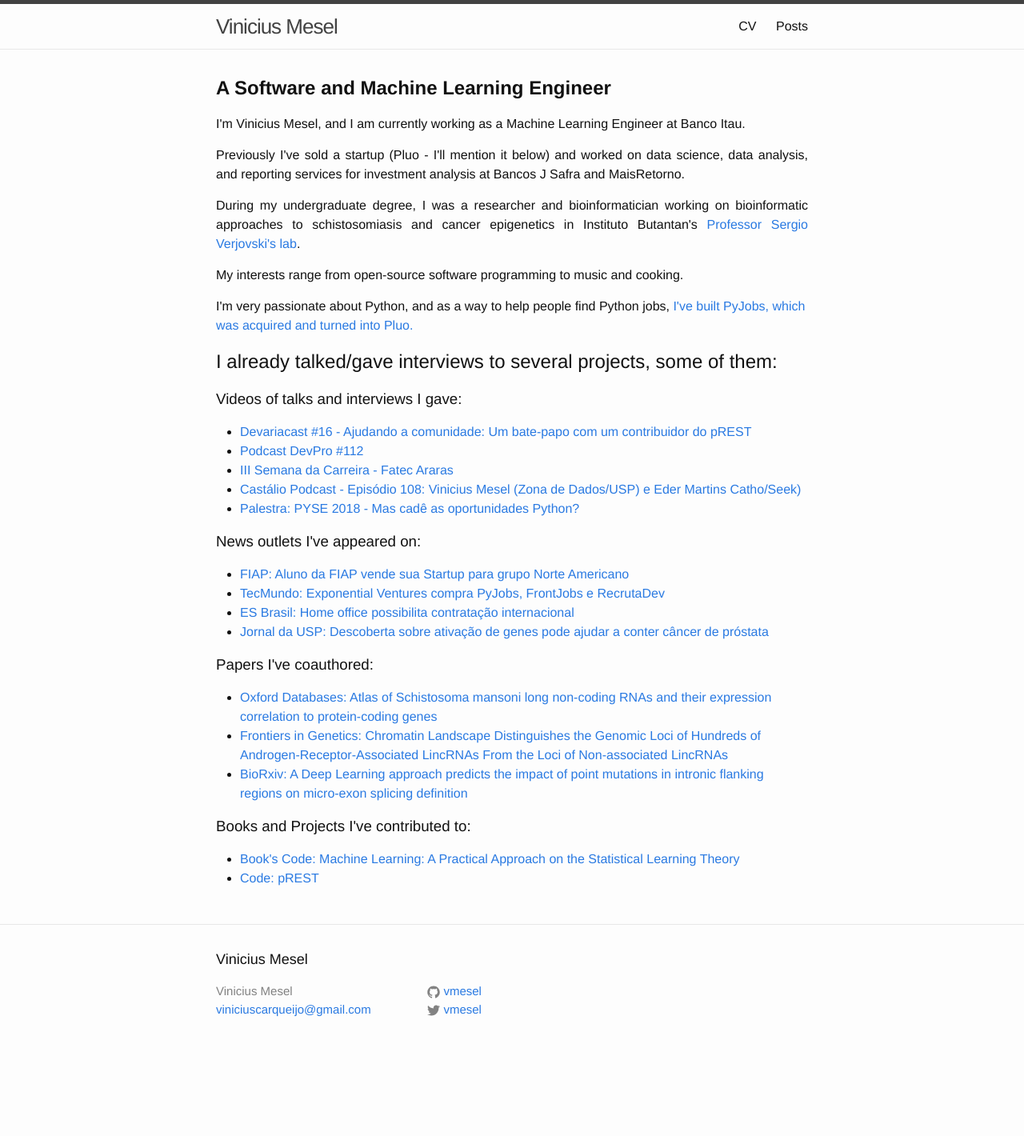
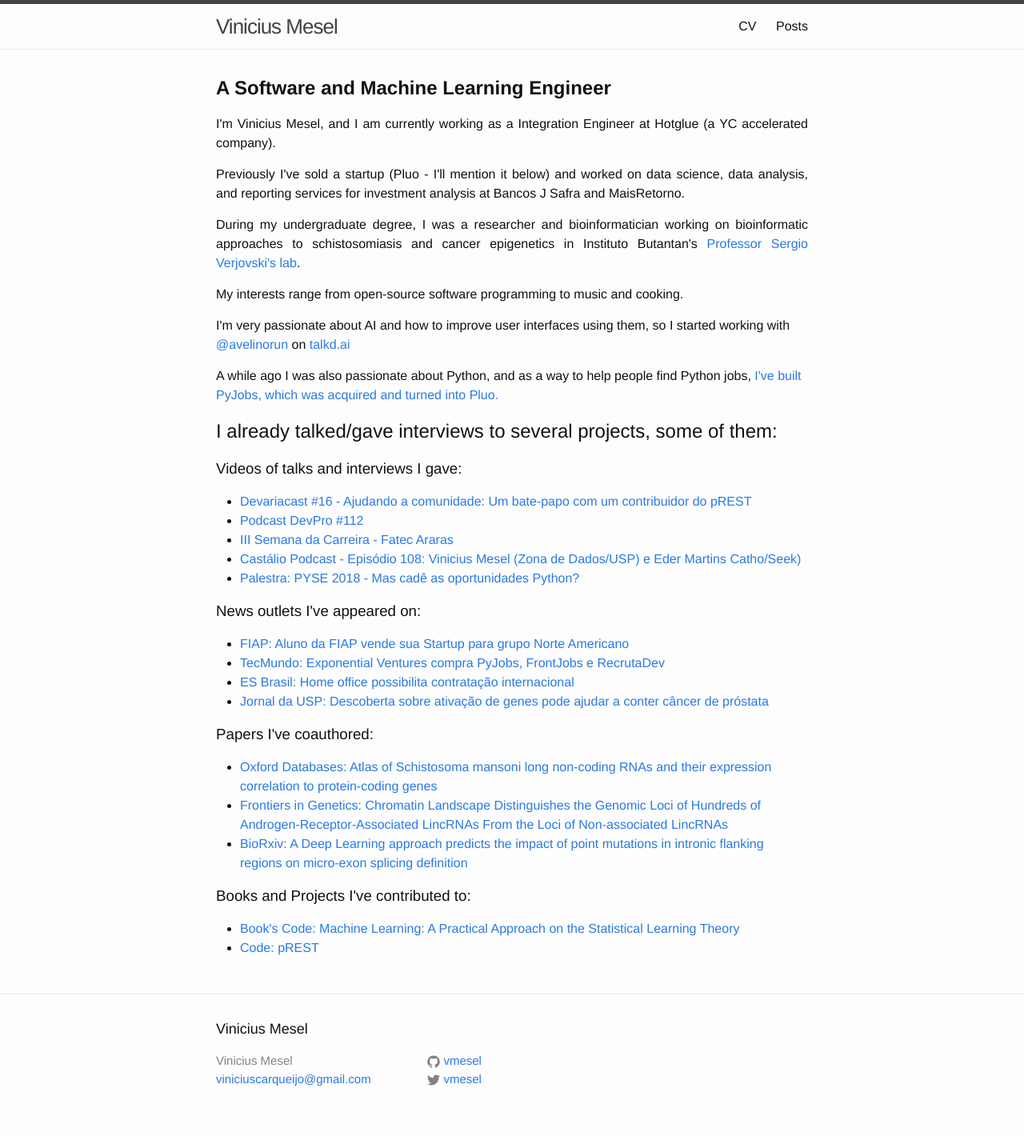
Before and after one commit to vmesel/vmesel.github.io, a Jekyll site: the page built from index.html, in a window 1280 px wide. Shown: the whole page at 80% size. Built offline with Jekyll 4.4.1, drawn with Linux system fonts in a browser that asks for light colours; before the commit the page ends 1333 px from its top, so only the background shows below that.

```diff
--- a/_includes/head.html
+++ b/_includes/head.html
@@ -5,7 +5,7 @@
 
   <title>{% if page.title %}{{ page.title | escape }}{% else %}{{ site.title | escape }}{% endif %}</title>
   <meta name="description" content="{% if page.excerpt %}{{ page.excerpt | strip_html | strip_newlines | truncate: 160 }}{% else %}{{ site.description }}{% endif %}">
-
+  <meta name="facebook-domain-verification" content="woomsr5fb1cjtug0ygkaffdj2mog6q" />
   <link rel="stylesheet" href="{{ "/css/main.css" | prepend: site.baseurl }}">
   <link rel="canonical" href="{{ page.url | replace:'index.html','' | prepend: site.baseurl | prepend: site.url }}">
   <link rel="alternate" type="application/rss+xml" title="{{ site.title }}" href="{{ "/feed.xml" | prepend: site.baseurl | prepend: site.url }}">
--- a/index.html
+++ b/index.html
@@ -5,14 +5,15 @@ layout: default
 <div class="home">
 
  <h2 style="font-weight:bold;">A Software and Machine Learning Engineer</h1>
-    <p align="justify">I'm Vinicius Mesel, and I am currently working as a Machine Learning Engineer at Banco Itau.</p>
+    <p align="justify">I'm Vinicius Mesel, and I am currently working as a Integration Engineer at Hotglue (a YC accelerated company).</p>
     <p align="justify">Previously I've sold a startup (Pluo - I'll mention it below) and worked on data science, data analysis, and reporting services for investment analysis at Bancos J Safra and MaisRetorno.</p>
     <p align="justify">During my undergraduate degree, I was a researcher and bioinformatician working on bioinformatic approaches to schistosomiasis and cancer epigenetics in Instituto Butantan's <a href="http://www2.iq.usp.br/docente/verjo/" target="_blank">Professor Sergio Verjovski's lab</a>.</p>
     <p align="justify">
       My interests range from open-source software programming to music and cooking.
     </p>
+    <p>I'm very passionate about AI and how to improve user interfaces using them, so I started working with <a href="https://avelino.run/">@avelinorun</a> on <a href="https://github.com/talkdai">talkd.ai</a></p>
     <p>
-      I'm very passionate about Python, and as a way to help people find Python jobs, <a href="https://www.tecmundo.com.br/mercado/222682-exponential-ventures-compra-pyjobs-frontjobs-recrutadev.htm">I've built PyJobs, which was acquired and turned into Pluo.</a>
+      A while ago I was also passionate about Python, and as a way to help people find Python jobs, <a href="https://www.tecmundo.com.br/mercado/222682-exponential-ventures-compra-pyjobs-frontjobs-recrutadev.htm">I've built PyJobs, which was acquired and turned into Pluo.</a>
     </p>
 </div>
 
```
